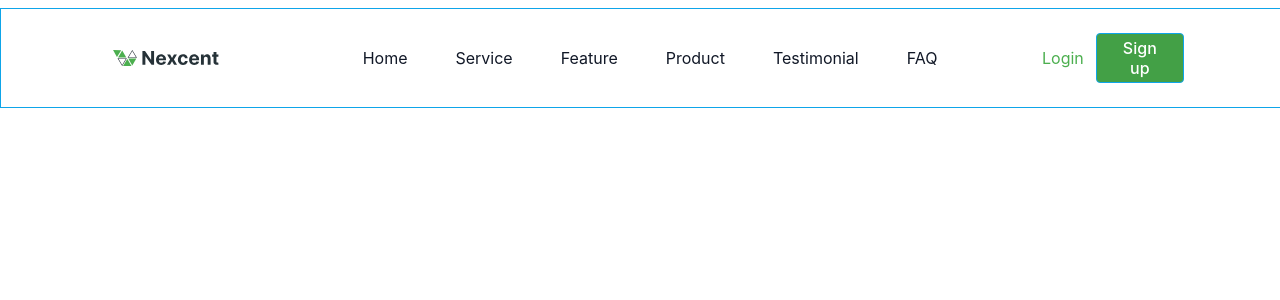
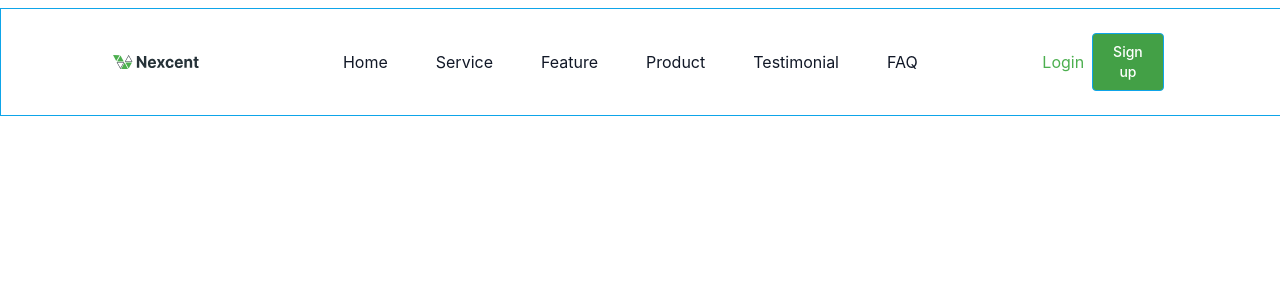
Before and after one commit to GaneshGourav/responsiveweb_page, a React (Create React App) app: page / in a window 1280 px wide. Shown: the top 300 px of the page. Built offline with nearby package versions, Linux system fonts and the light colour scheme.

Commit message:
style changes

```diff
--- a/src/components/Navbar.jsx
+++ b/src/components/Navbar.jsx
@@ -15,9 +15,9 @@ export const Navbar = () => {
           <p>Testimonial</p>
           <p>FAQ</p>
         </div>
-        <div className="flex justify-between  items-center gap-3 w-52 text-[#4CAF4F] font-[Inter] ">
+        <div className="flex justify-between  items-center gap-2 w-52 text-[#4CAF4F] font-[Inter] text-center px-5">
           <p>Login</p>
-          <p className="border border-sky-500  py-1 m-auto bg-[#43A046] text-white px-5 rounded font-medium leading-5 font-[Inter]  ">
+          <p className="border border-sky-500  py-2   bg-[#43A046] text-white px-5 rounded font-medium leading-5 font-[Inter] text-sm gap-2 ">
             Sign up
           </p>
         </div>
```
